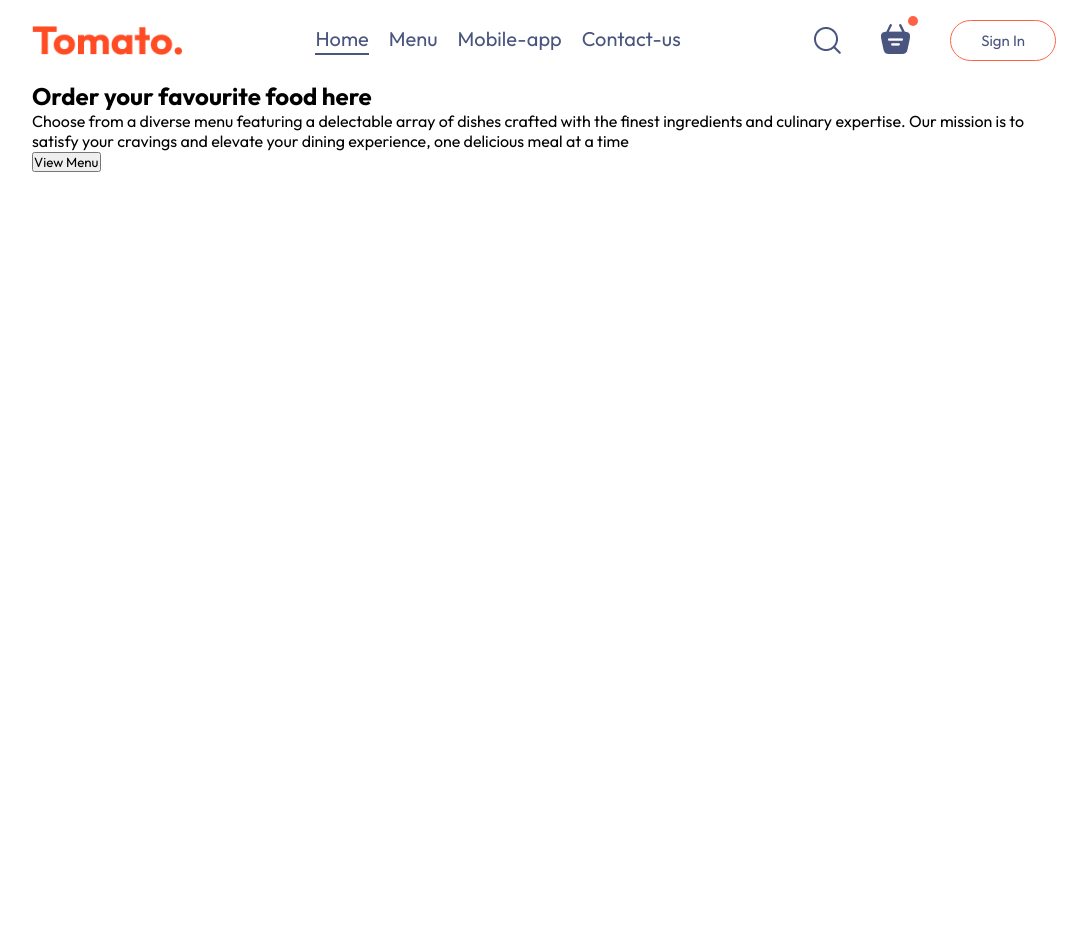
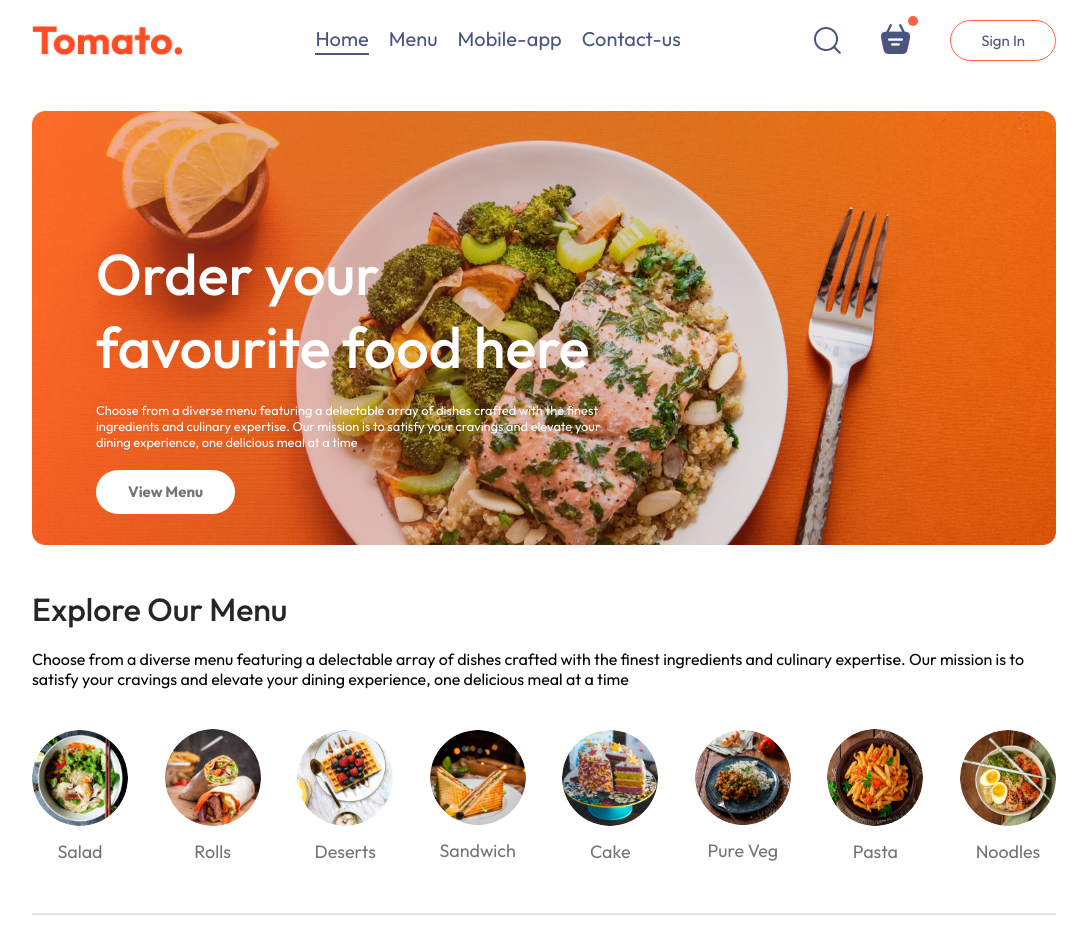
Before and after one commit to praneetav06/Food_Delivery_Website, a React (Vite) app in the folder frontend/: page / in a window 1280 px wide. Shown: the whole page, without its empty margins (96-1183 px from the left). Before the commit the page ends 800 px from the top, so only its background shows below. Built offline with nearby package versions, Linux system fonts and the light colour scheme.

Commit message:
created header and explore menu component

```diff
--- /dev/null
+++ b/frontend/src/Components/ExploreMenu/ExploreMenu.css
@@ -0,0 +1,44 @@
+.explore-menu {
+  display: flex;
+  flex-direction: column;
+  gap: 20px;
+}
+.explore-menu h1 {
+  color: #262626;
+  font-weight: 500;
+}
+.explore-menu-text {
+  max-width: 100%;
+  columns: #808080;
+}
+.explore-menu-list {
+  display: flex;
+  justify-content: space-between;
+  align-items: center;
+  gap: 30px;
+  text-align: center;
+  margin: 20px 0px;
+  overflow-x: scroll;
+}
+.explore-menu-list::-webkit-scrollbar {
+  display: none;
+}
+.explore-menu-list-item img {
+  width: 7.5vw;
+  min-width: 80px;
+  cursor: pointer;
+  border-radius: 50%;
+  transition: 0.2s;
+}
+.explore-menu-list-item p {
+  margin-top: 10px;
+  color: #747474;
+  font-size: max(1.4vw, 16px);
+  cursor: pointer;
+}
+.explore-menu hr {
+  margin: 10px 0px;
+  height: 2px;
+  background-color: #e2e2e2;
+  border: none;
+}
--- /dev/null
+++ b/frontend/src/Components/ExploreMenu/ExploreMenu.jsx
@@ -0,0 +1,24 @@
+import React from 'react';
+import './ExploreMenu.css';
+import { menu_list } from '../../Assets/assets';
+const ExploreMenu = () => {// mount the component in home.jsx
+    return (
+        <div className='explore-menu' id='explore-menu'>
+            <h1>Explore Our Menu</h1>
+            <p className='explore-menu-text'>Choose from a diverse menu featuring a delectable array of dishes crafted with the finest ingredients and culinary expertise. Our mission is to satisfy your cravings and elevate your dining experience, one delicious meal at a time</p>
+            <div className="explore-menu-list">
+                {menu_list.map((item, index)=>{
+                    return (
+                        <div key={index} className="explore-menu-list-item">
+                            <img src={item.menu_image} alt="" />
+                            <p>{item.menu_name}</p>
+                        </div>
+                    )
+                })}
+            </div>
+            <hr />
+        </div>
+    )
+}
+
+export default ExploreMenu;
--- a/frontend/src/Components/Header/Header.css
+++ b/frontend/src/Components/Header/Header.css
@@ -0,0 +1,36 @@
+.header {
+  height: 35vw;
+  margin: 30px auto;
+  background: url("/header_img.png") no-repeat;
+  background-size: contain;
+  position: relative;
+}
+.header-contents {
+  position: absolute;
+  display: flex;
+  flex-direction: column;
+  align-items: start;
+  gap: 1.5vw;
+  max-width: 50%;
+  bottom: 10%;
+  left: 5vw;
+  animation: fadeIn 3s;
+}
+.header-contents h2 {
+  font-weight: 500;
+  color: white;
+  font-size: max(4.5vw, 22px);
+}
+.header-contents p {
+  color: white;
+  font-size: 1vw;
+}
+.header-contents button {
+  border: none;
+  color: #747474;
+  font-weight: 700;
+  padding: 1vw 2.5vw;
+  background-color: white;
+  font-size: max(1vw, 15px);
+  border-radius: 50px;
+}
--- a/frontend/src/Components/Header/Header.jsx
+++ b/frontend/src/Components/Header/Header.jsx
@@ -2,7 +2,7 @@
 import './Header.css';
 const Header = () => {//mount the component on home page
     return (
-        <div className='Header'>
+        <div className='header'>
             <div className="header-contents">
                 <h2>Order your favourite food here</h2>
                 <p>Choose from a diverse menu featuring a delectable array of dishes crafted with the finest ingredients and culinary expertise. Our mission is to satisfy your cravings and elevate your dining experience, one delicious meal at a time</p>
--- a/frontend/src/Pages/Home/Home.jsx
+++ b/frontend/src/Pages/Home/Home.jsx
@@ -1,10 +1,15 @@
-import React from 'react';
+import React, { useState } from 'react';
 import './Home.css';
 import Header from '../../Components/Header/Header';
+import ExploreMenu from '../../Components/ExploreMenu/ExploreMenu';
 const Home = () => {
+
+    const [category, setCategory] = useState("All");
+
     return (
         <div>
             <Header/>
+            <ExploreMenu category={category} setCategory={setCategory} />
         </div>
     )
 }
--- a/frontend/src/index.css
+++ b/frontend/src/index.css
@@ -16,3 +16,11 @@
   width: 80%;
   margin: auto;
 }
+@keyframes fadeIn {
+  0% {
+    opacity: 0;
+  }
+  100% {
+    opacity: 1;
+  }
+}
```
